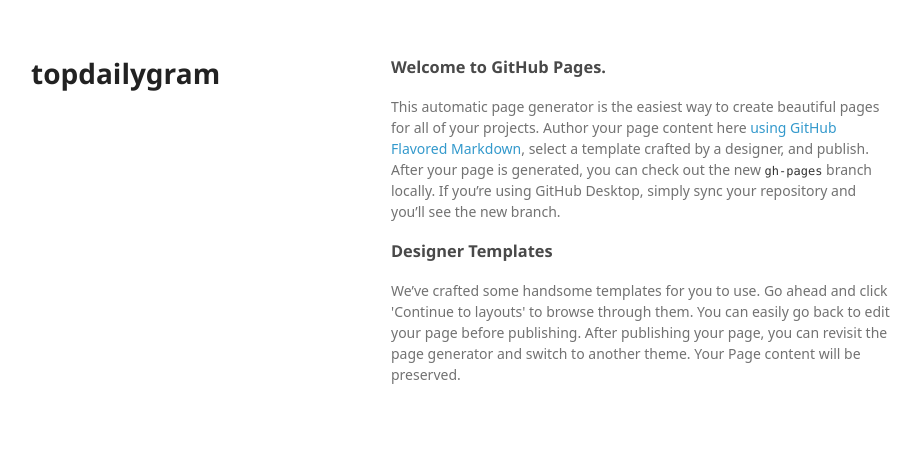
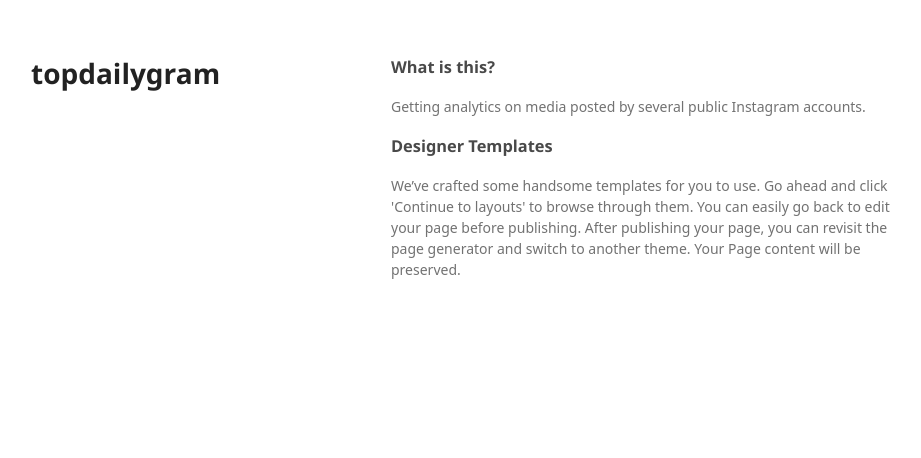
Before and after one commit to jgozal/gramranker, a website: page index.html in a window 1280 px wide. Shown: the whole page, without its empty margins (179-1100 px from the left). Drawn offline with Linux system fonts and the light colour scheme; a web font is replaced by a local one.

Commit message:
testing html changes

```diff
--- a/index.html
+++ b/index.html
@@ -20,9 +20,9 @@
       </header>
       <section>
         <h3>
-<a id="welcome-to-github-pages" class="anchor" href="#welcome-to-github-pages" aria-hidden="true"><span aria-hidden="true" class="octicon octicon-link"></span></a>Welcome to GitHub Pages.</h3>
+<a id="About" class="anchor" href="#About" aria-hidden="true"><span aria-hidden="true" class="octicon octicon-link"></span></a>What is this?</h3>
 
-<p>This automatic page generator is the easiest way to create beautiful pages for all of your projects. Author your page content here <a href="https://guides.github.com/features/mastering-markdown/">using GitHub Flavored Markdown</a>, select a template crafted by a designer, and publish. After your page is generated, you can check out the new <code>gh-pages</code> branch locally. If you’re using GitHub Desktop, simply sync your repository and you’ll see the new branch.</p>
+<p>Getting analytics on media posted by several public Instagram accounts.</p>
 
 <h3>
 <a id="designer-templates" class="anchor" href="#designer-templates" aria-hidden="true"><span aria-hidden="true" class="octicon octicon-link"></span></a>Designer Templates</h3>
```
